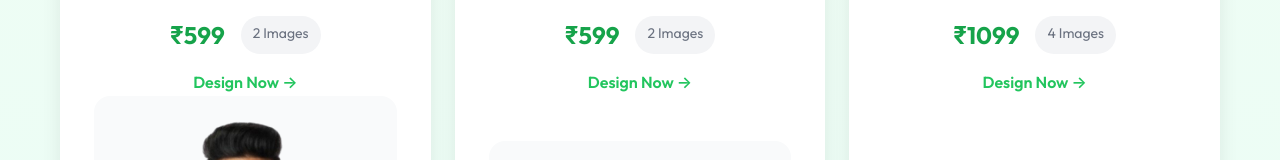
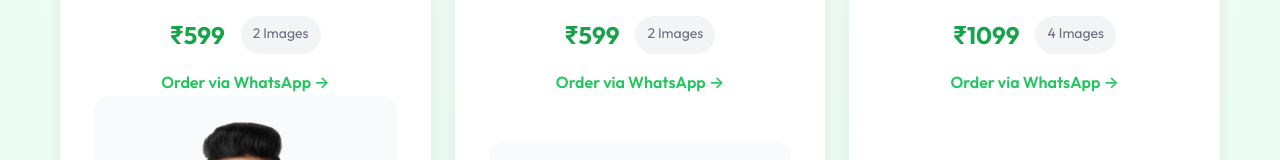
Before and after one commit to honestsolutions07/foxtail-fashions, a Next.js app: page /customized in a window 1280 px wide. Shown: the part 380-540 px from the top of the page. Built offline with nearby package versions, Linux system fonts and the light colour scheme; no server answers; the database is empty; a web font is replaced by a local one.

Commit message:
Change customized t-shirt cards to open WhatsApp chat

```diff
--- a/src/app/customized/page.tsx
+++ b/src/app/customized/page.tsx
@@ -85,9 +85,15 @@ export default function CustomizedPage() {
                     </div>
 
                     <div className="customized-options">
-                        {customOptions.map((option) => (
-                            <Link
-                                href={`/customized/${option.id}`}
+                        {customOptions.map((option) => {
+                            const whatsappMessage = `Hi! I'm interested in ordering a ${option.title} (₹${option.price}) from Foxtail Fashions. Please help me with the customization.`;
+                            const whatsappUrl = `https://wa.me/919952085521?text=${encodeURIComponent(whatsappMessage)}`;
+
+                            return (
+                                <a
+                                    href={whatsappUrl}
+                                    target="_blank"
+                                    rel="noopener noreferrer"
                                     key={option.id}
                                     className="customized-option-card"
                                 >
@@ -99,7 +105,7 @@ export default function CustomizedPage() {
                                             <span className="option-images">{option.images} Images</span>
                                         </div>
                                         <div className="option-cta">
-                                        Design Now →
+                                            Order via WhatsApp →
                                         </div>
                                     </div>
                                     <div className="option-image">
@@ -111,8 +117,9 @@ export default function CustomizedPage() {
                                             style={{ objectFit: 'contain' }}
                                         />
                                     </div>
-                            </Link>
-                        ))}
+                                </a>
+                            );
+                        })}
                     </div>
 
                     <div className="customized-info">
```
Lines whose indentation alone changed are shown as unchanged.
